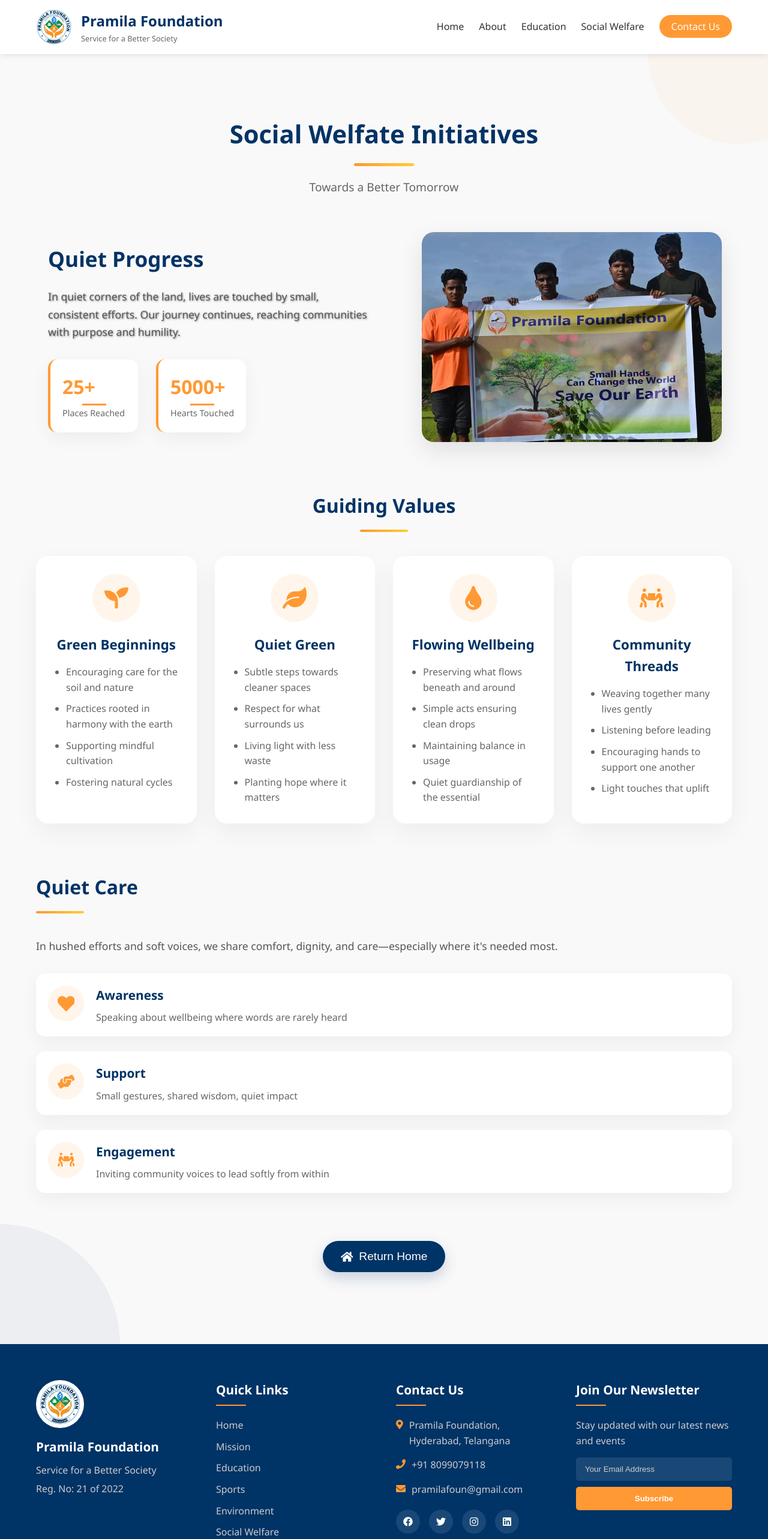
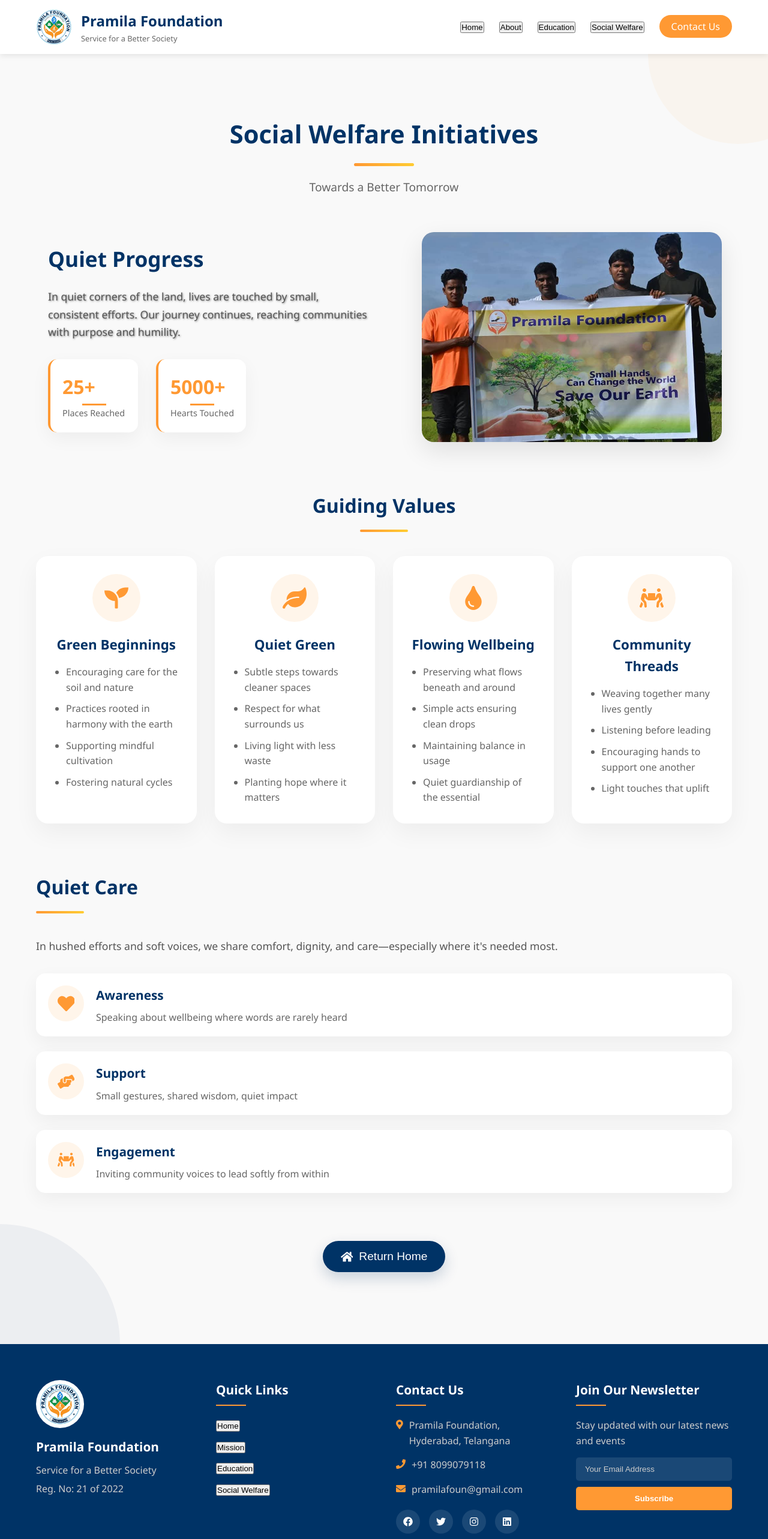
Before and after one commit to PranayTadakamalla/pramila-foundation, a React (Create React App) app: page /Social in a window 1280 px wide. Shown: the top 2566 px of the page at 60% size. Built offline with nearby package versions, Linux system fonts and the light colour scheme.

Commit message:
Scroll and Navigation Changes

```diff
--- a/package.json
+++ b/package.json
@@ -3,6 +3,7 @@
   "version": "0.1.0",
   "private": true,
   "dependencies": {
+    "@emailjs/browser": "^4.4.1",
     "@testing-library/dom": "^10.4.0",
     "@testing-library/jest-dom": "^6.6.3",
     "@testing-library/react": "^16.2.0",
--- a/src/components/Footer.js
+++ b/src/components/Footer.js
@@ -1,9 +1,17 @@
 import React from 'react';
 import './Footer.css';
 import Logo from '../assets/Logo.jpg';
-import { FaFacebook, FaTwitter, FaInstagram, FaEnvelope, FaPhone, FaMapMarkerAlt, FaLinkedin} from 'react-icons/fa';
+import { useNavigate } from 'react-router-dom';
+import { FaFacebook, FaTwitter, FaInstagram, FaEnvelope, FaPhone, FaMapMarkerAlt, FaLinkedin } from 'react-icons/fa';
 
 function Footer() {
+  const navigate = useNavigate();
+
+  const handleFooterNav = (path) => {
+    navigate(path);
+    window.scrollTo(0, 0);
+  };
+
   return (
     <footer id="contact" className="footer">
       <div className="footer-container">
@@ -17,12 +25,10 @@
         <div className="footer-links">
           <h3>Quick Links</h3>
           <ul>
-            <li><a href="#home">Home</a></li>
-            <li><a href="#mission">Mission</a></li>
-            <li><a href="#education">Education</a></li>
-            <li><a href="#sports">Sports</a></li>
-            <li><a href="#environment">Environment</a></li>
-            <li><a href="#social">Social Welfare</a></li>
+            <li><button onClick={() => handleFooterNav('/')}>Home</button></li>
+            <li><button onClick={() => handleFooterNav('/about')}>Mission</button></li>
+            <li><button onClick={() => handleFooterNav('/education')}>Education</button></li>
+            <li><button onClick={() => handleFooterNav('/social')}>Social Welfare</button></li>
           </ul>
         </div>
 
@@ -33,7 +39,6 @@
             <li><FaPhone /> <span>+91 8099079118</span></li>
             <li><FaEnvelope /> <span>pramilafoun@gmail.com</span></li>
           </ul>
-
           <div className="social-icons">
             <a href="https://www.facebook.com/share/1Go3N4X2MV/" target="_blank" rel="noopener noreferrer"><FaFacebook /></a>
             <a href="https://x.com/pramilafoun?t=rELb4h2tsAo3wh1KlpBhNw&s=09" target="_blank" rel="noopener noreferrer"><FaTwitter /></a>
--- a/src/components/Header.js
+++ b/src/components/Header.js
@@ -1,25 +1,32 @@
 import React, { useState } from 'react';
-import { Link } from 'react-router-dom';
+import {useNavigate } from 'react-router-dom';
 import './Header.css';
 import Logo from '../assets/Logo.jpg';
 
 function Header() {
   const [isMenuOpen, setIsMenuOpen] = useState(false);
+  const navigate = useNavigate();
 
   const toggleMenu = () => {
     setIsMenuOpen(!isMenuOpen);
   };
 
+  const handleNavClick = (path) => {
+    setIsMenuOpen(false);
+    navigate(path);
+    window.scrollTo(0, 0);
+  };
+
   return (
     <header className="header">
       <div className="header-container">
-        <Link to="/" className="logo-container">
+        <div className="logo-container" onClick={() => handleNavClick('/')}>
           <img src={Logo || "/placeholder.svg"} alt="Pramila Foundation Logo" className="logo" />
           <div className="logo-text">
             <h1>Pramila Foundation</h1>
             <p>Service for a Better Society</p>
           </div>
-        </Link>
+        </div>
 
         <div className="mobile-menu-button" onClick={toggleMenu}>
           <span></span>
@@ -29,10 +36,10 @@
 
         <nav className={`nav-menu ${isMenuOpen ? 'active' : ''}`}>
           <ul>
-            <li><Link to="/">Home</Link></li>
-            <li><Link to="/about">About</Link></li>
-            <li><Link to="/education">Education</Link></li>
-            <li><Link to="/social">Social Welfare</Link></li>
+            <li><button onClick={() => handleNavClick('/')}>Home</button></li>
+            <li><button onClick={() => handleNavClick('/about')}>About</button></li>
+            <li><button onClick={() => handleNavClick('/education')}>Education</button></li>
+            <li><button onClick={() => handleNavClick('/social')}>Social Welfare</button></li>
             <li><a href="#contact" className="contact-btn">Contact Us</a></li>
           </ul>
         </nav>
--- a/src/pages/About.js
+++ b/src/pages/About.js
@@ -13,6 +13,7 @@
           <h2>About Us</h2>
           <div className="underline"></div>
         </div>
+
         <div className="about-content">
           <div className="about-stats">
             <div className="stat-container">
@@ -62,6 +63,7 @@
               </div>
             </div>
           </div>
+
           <div className="about-text">
             <div className="about-intro">
               <h3>Our Story</h3>
@@ -85,6 +87,7 @@
             </div>
           </div>
         </div>
+
         <div className="committee-section">
           <h3>Our Committee</h3>
           <div className="underline committee-underline"></div>
@@ -93,13 +96,13 @@
               <div className="image-wrapper">
                 <img src={founderImg} alt="Dr. K. Mahesh" className="member-avatar" />
                 <div className="social-overlay">
-                  <a href="https://facebook.com/" target="_blank" rel="noopener noreferrer" aria-label="Facebook">
+                  <a href="https://facebook.com/" target="_blank" rel="noopener noreferrer">
                     <FaFacebookF />
                   </a>
-                  <a href="https://instagram.com/" target="_blank" rel="noopener noreferrer" aria-label="Instagram">
+                  <a href="https://instagram.com/" target="_blank" rel="noopener noreferrer">
                     <FaInstagram />
                   </a>
-                  <a href="https://linkedin.com/" target="_blank" rel="noopener noreferrer" aria-label="LinkedIn">
+                  <a href="https://linkedin.com/" target="_blank" rel="noopener noreferrer">
                     <FaLinkedinIn />
                   </a>
                 </div>
@@ -112,17 +115,18 @@
                 </p>
               </div>
             </div>
+
             <div className="member-card">
               <div className="image-wrapper">
                 <img src={generalSecretaryImg} alt="Gavinolla Ram Reddy" className="member-avatar" />
                 <div className="social-overlay">
-                  <a href="https://facebook.com/" target="_blank" rel="noopener noreferrer" aria-label="Facebook">
+                  <a href="https://facebook.com/" target="_blank" rel="noopener noreferrer">
                     <FaFacebookF />
                   </a>
-                  <a href="https://instagram.com/" aria-label="Instagram">
+                  <a href="https://instagram.com/" target="_blank" rel="noopener noreferrer">
                     <FaInstagram />
                   </a>
-                  <a href="https://linkedIn.com/" aria-label="LinkedIn">
+                  <a href="https://linkedin.com/" target="_blank" rel="noopener noreferrer">
                     <FaLinkedinIn />
                   </a>
                 </div>
@@ -135,17 +139,18 @@
                 </p>
               </div>
             </div>
+
             <div className="member-card">
               <div className="image-wrapper">
                 <img src={treasurerImg} alt="K. Srinivas" className="member-avatar" />
                 <div className="social-overlay">
-                  <a href="https://facebook.com/" aria-label="Facebook">
+                  <a href="https://facebook.com/" target="_blank" rel="noopener noreferrer">
                     <FaFacebookF />
                   </a>
-                  <a href="https://instagram.com/" aria-label="Instagram">
+                  <a href="https://instagram.com/" target="_blank" rel="noopener noreferrer">
                     <FaInstagram />
                   </a>
-                  <a href="https://linkedIn.com/" aria-label="LinkedIn">
+                  <a href="https://linkedin.com/" target="_blank" rel="noopener noreferrer">
                     <FaLinkedinIn />
                   </a>
                 </div>
@@ -160,6 +165,7 @@
             </div>
           </div>
         </div>
+
         <div className="about-highlights">
           <div className="highlight-section">
             <div className="highlight-header">
@@ -167,7 +173,6 @@
               <div className="underline highlight-underline"></div>
             </div>
             <div className="highlight-content">
-
               <div className="focus-area">
                 <div className="focus-icon sports"></div>
                 <h4>Sports</h4>
@@ -185,6 +190,7 @@
               </div>
             </div>
           </div>
+
           <div className="highlight-section">
             <div className="highlight-header">
               <h3>Our Philosophy</h3>
@@ -211,6 +217,7 @@
             </div>
           </div>
         </div>
+
         <div className="home-button-container">
           <button className="home-button" onClick={() => window.location.href = '/'}>
             <FaHome className="button-icon" /> Back to Home
--- a/src/pages/Education.js
+++ b/src/pages/Education.js
@@ -9,8 +9,16 @@
   FaHandHoldingHeart,
   FaHome
 } from 'react-icons/fa';
+import { useNavigate } from 'react-router-dom';
 
 function Education() {
+  const navigate = useNavigate();
+
+  const handleReturnHome = () => {
+    navigate('/');
+    window.scrollTo({ top: 0, behavior: 'smooth' });
+  };
+
   return (
     <section id="education" className="education">
       <div className="container">
@@ -218,7 +226,7 @@
         </div>
 
         <div className="home-button-container">
-          <button className="home-button" onClick={() => window.location.href = '/'}>
+          <button className="home-button" onClick={handleReturnHome}>
             <FaHome className="button-icon" /> Back to Home
           </button>
         </div>
--- a/src/pages/SocialWelfare.js
+++ b/src/pages/SocialWelfare.js
@@ -1,16 +1,24 @@
 import React from 'react';
 import './SocialWelfare.css';
 import { FaLeaf, FaHandsHelping, FaTint, FaPeopleCarry, FaHeart, FaSeedling, FaHome } from 'react-icons/fa';
+import { useNavigate } from 'react-router-dom'; // ✅ Import useNavigate
 
 function SocialWelfare() {
+  const navigate = useNavigate(); // ✅ Initialize navigate
+
+  const handleReturnHome = () => {
+    navigate('/'); // Navigate to home route
+    window.scrollTo({ top: 0, behavior: 'smooth' }); // Smooth scroll to top
+  };
+
   return (
     <section id="social-welfare" className="social-welfare">
       <div className="container">
         <div className="section-header">
-          <h2>Social Welfate Initiatives</h2>
+          <h2>Social Welfare Initiatives</h2>
           <div className="underline"></div>
           <p className="section-intro">
-           Towards a Better Tomorrow
+            Towards a Better Tomorrow
           </p>
         </div>
 
@@ -140,11 +148,10 @@
               </div>
             </div>
           </div>
-
         </div>
 
         <div className="home-button-container">
-          <button className="home-button" onClick={() => window.location.href = '/'}>
+          <button className="home-button" onClick={handleReturnHome}>
             <FaHome className="button-icon" /> Return Home
           </button>
         </div>
```
Also changed, not shown: 1 other file (tests, documents, lock files or other folders).
